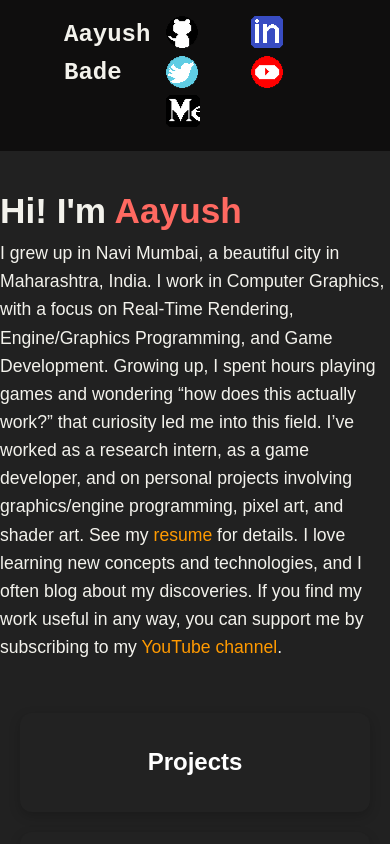
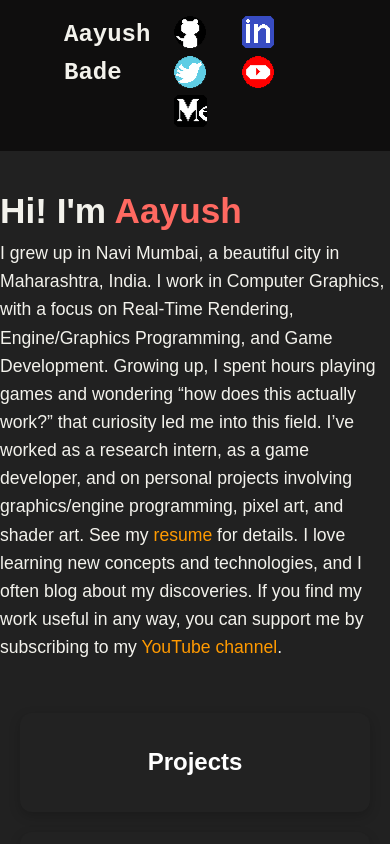
Before and after one commit to AayushBade14/Portfolio, a plain HTML site: page index.html in a window 390 px wide. Shown: the top 844 px of the page. Drawn offline with Linux system fonts and the light colour scheme.

Commit message:
Made Navbar responsive

```diff
--- a/styles.css
+++ b/styles.css
@@ -21,6 +21,10 @@ body{
   top: 0;
 }
 
+.socials{
+  justify-content: space-around;
+}
+
 .socials img {
   transition: 0.3s ease;
 }
@@ -37,10 +41,9 @@ body{
 }
 
 .navbar .socials a{
-  margin-left: 1rem;
   text-decoration: none;
   color: #F3F2EC;
-  padding-right: 2rem;
+  padding: 1rem;
 }
 
 .navbar .socials img{
```
